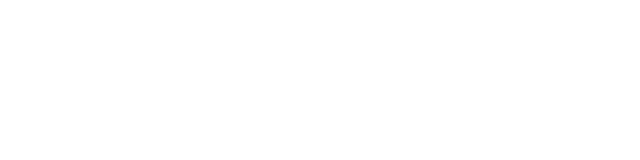
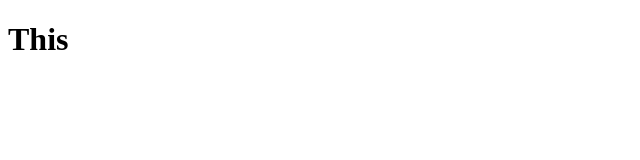
Before and after one commit to AkhileshMishra31/Snapdeal-Clone---React-Project---unqumuf3moaz, a React app: page / in a window 1280 px wide. Shown: the top 160 px of the page, without its empty margins (0-640 px from the left). Built offline with nearby package versions, Linux system fonts and the light colour scheme.

Commit message:
initial commit

```diff
--- a/src/components/App.js
+++ b/src/components/App.js
@@ -5,6 +5,7 @@
 
   return (
     <div id="main">
+      <h1>This</h1>
     </div>
   )
 }
```
Also changed, not shown: 1 other file (tests, documents, lock files or other folders).
